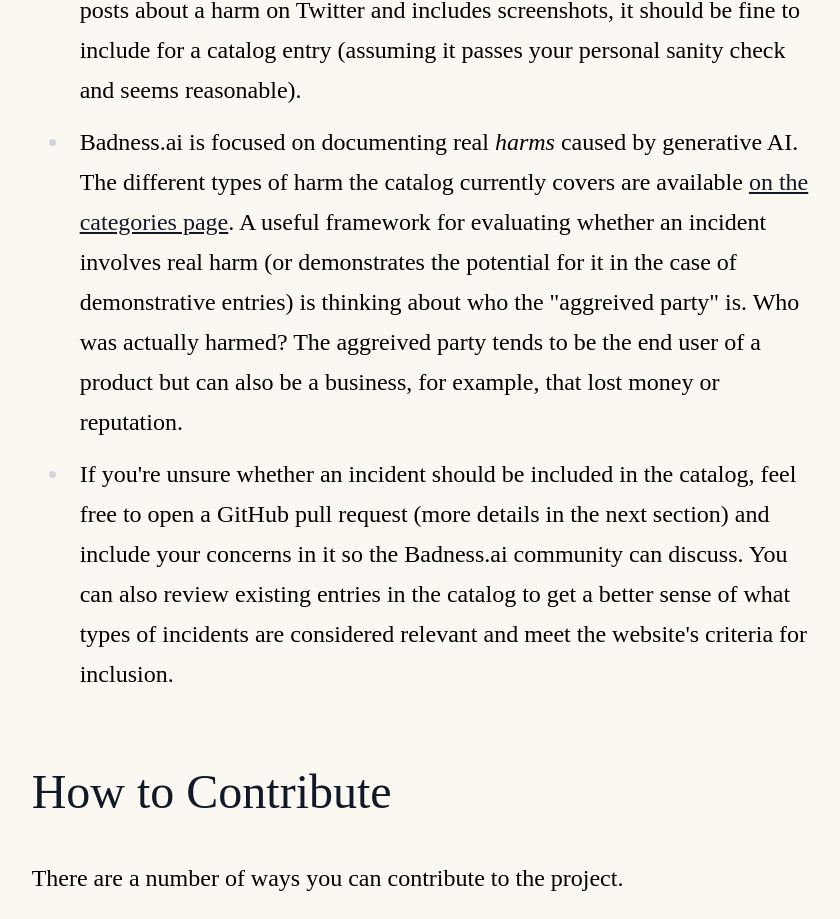
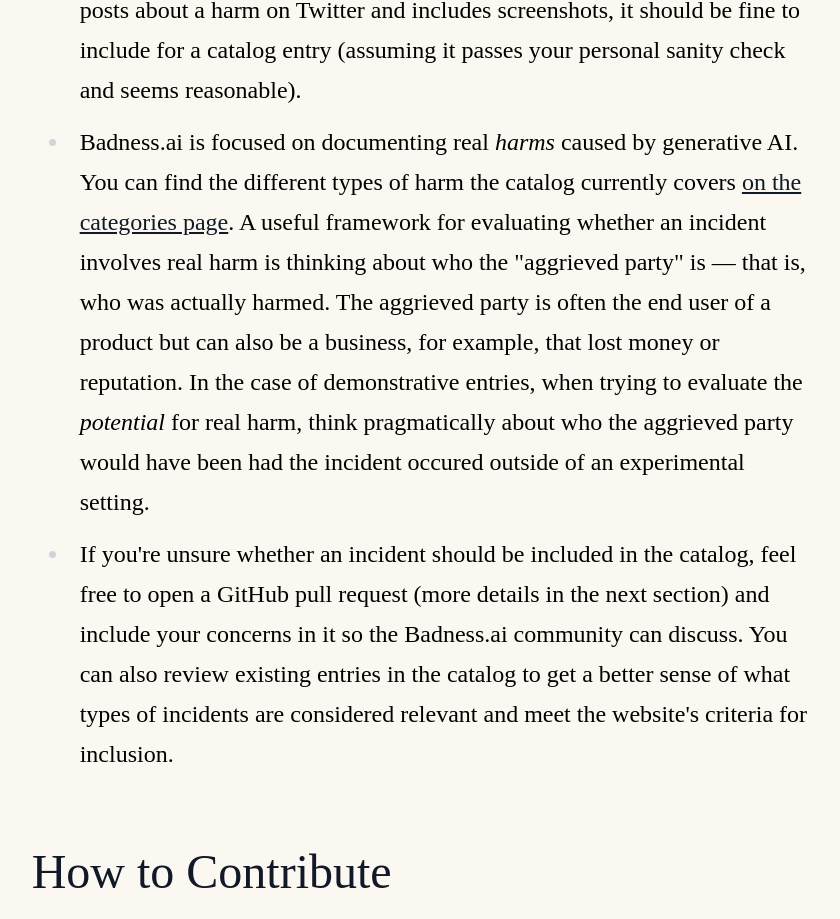
Before and after one commit to badnessdotai/catalog, a Next.js app: page /contribute in a window 1280 px wide. Shown: the part 2478-3397 px from the top of the page, without its empty margins (235-1075 px from the left). Built offline with nearby package versions, Linux system fonts and the light colour scheme; a web font is replaced by a local one.

Commit message:
Update notability language for demonstrative entries

```diff
--- a/app/contribute/page.tsx
+++ b/app/contribute/page.tsx
@@ -89,14 +89,17 @@
               </li>
               <li>
                 Badness.ai is focused on documenting real <i>harms</i> caused by
-                generative AI. The different types of harm the catalog currently
-                covers are available <a href="/categories">on the categories page</a>.
+                generative AI. You can find the different types of harm the catalog
+                currently covers <a href="/categories">on the categories page</a>.
                 A useful framework for evaluating whether an incident
-                involves real harm (or demonstrates the potential for it in the case
-                of demonstrative entries) is thinking about who the &quot;aggreived
-                party&quot; is. Who was actually harmed? The aggreived party tends to be
-                the end user of a product but can also be a business, for example,
-                that lost money or reputation.
+                involves real harm is thinking about who the &quot;aggrieved
+                party&quot; is &mdash; that is, who was actually harmed.
+                The aggrieved party is often the end user of a product but can also
+                be a business, for example, that lost money or reputation.
+                In the case of demonstrative entries, when trying to evaluate
+                the <i>potential</i> for real harm, think pragmatically about
+                who the aggrieved party would have been had the incident
+                occured outside of an experimental setting.
               </li>
               <li>
                 If you're unsure whether an incident should be included in the catalog,
```
